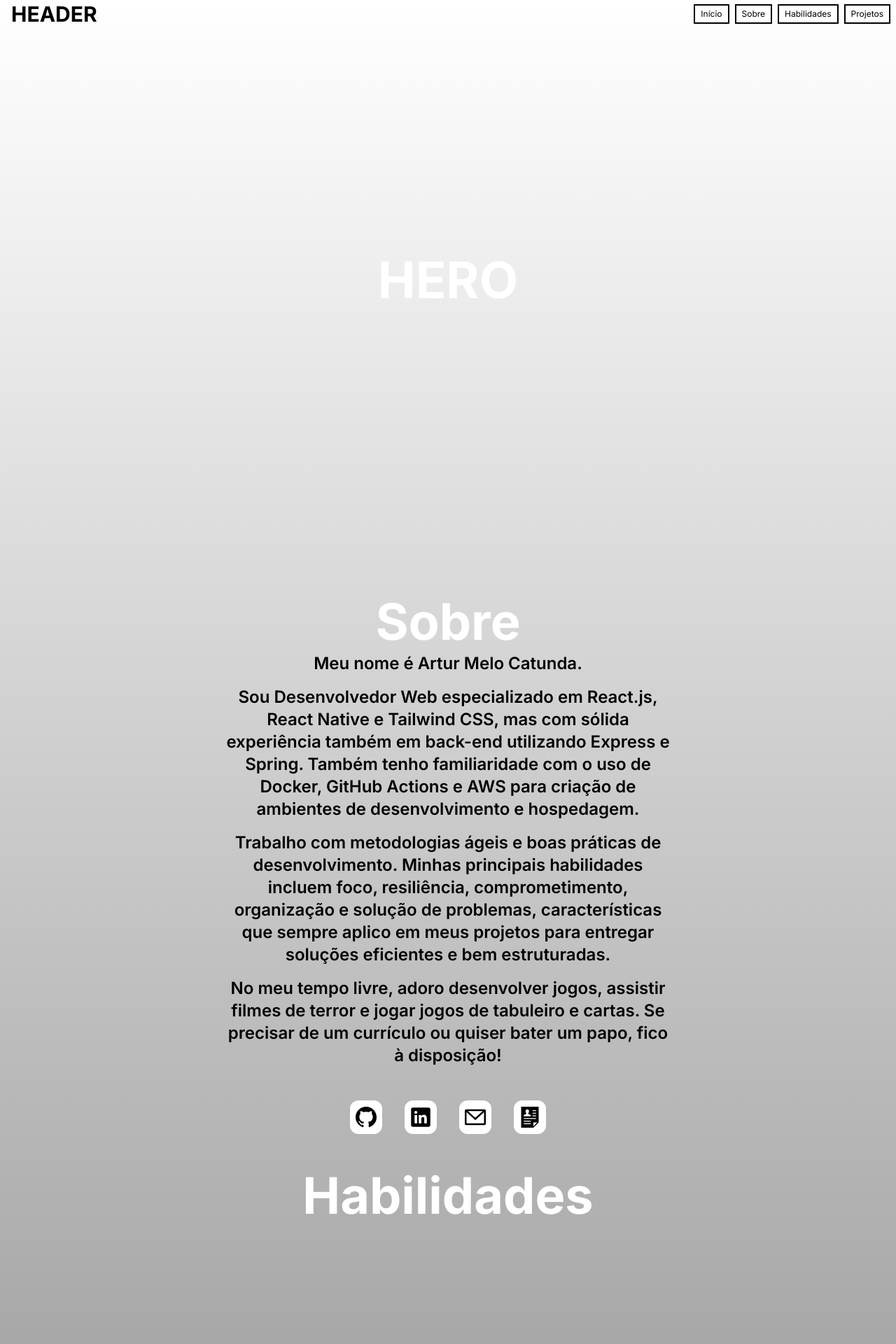
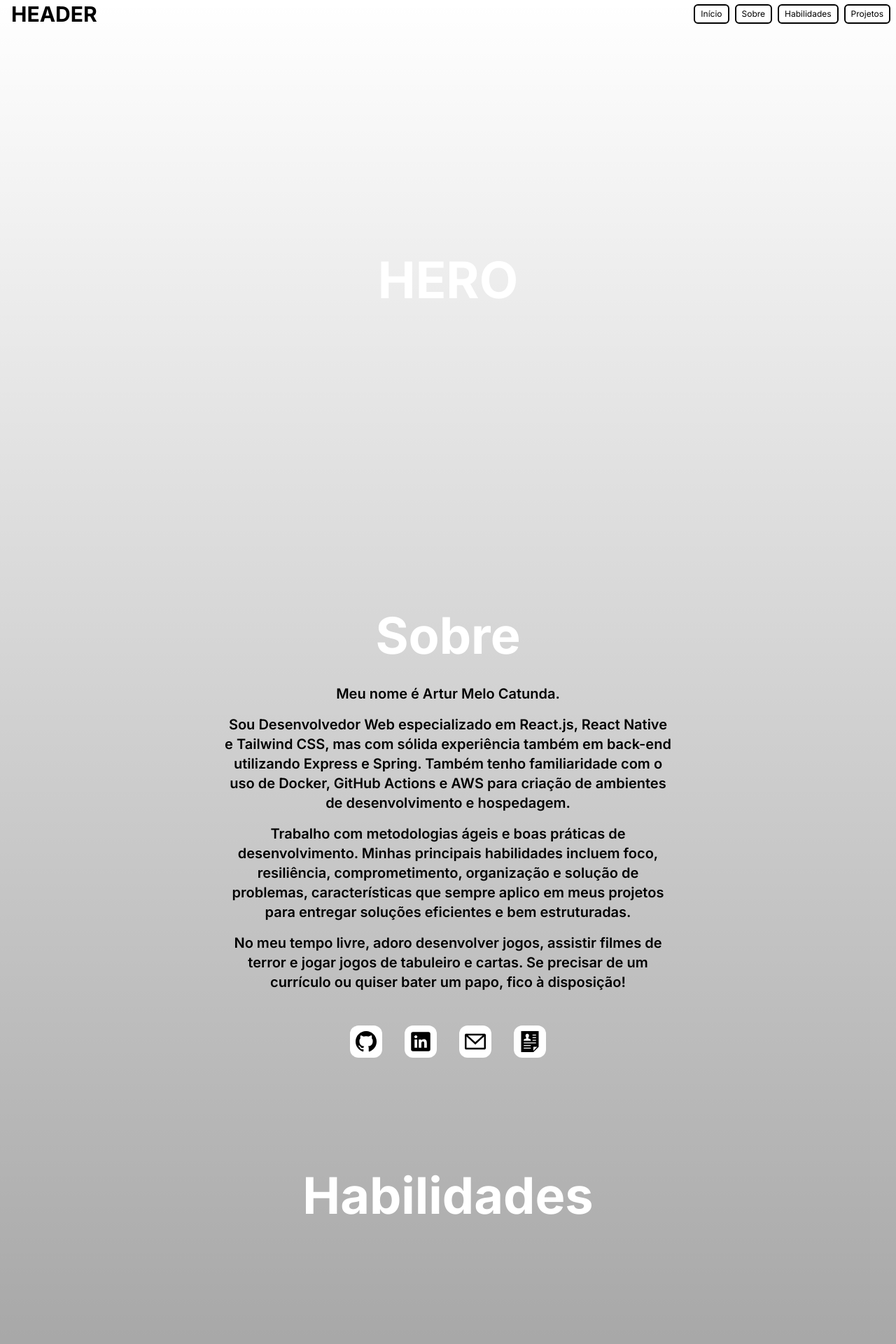
Before and after one commit to Artotz/my-portfolio, a Next.js app: page / in a window 1280 px wide. Shown: the top 1920 px of the page at 70% size. Built offline with nearby package versions, Linux system fonts and the light colour scheme.

Commit message:
updated curriculum and projects

```diff
--- a/app/components/Header.tsx
+++ b/app/components/Header.tsx
@@ -18,8 +18,8 @@ export default function Header(props: HeaderProps) {
         tabIndex={-1}
         className={
           props.headerColor !== "filled"
-            ? "flex p-1 px-2 border-2 duration-500 bg-white text-black border-black hover-hover:hover:bg-black hover-hover:hover:text-white hover-hover:hover:border-white"
-            : "flex p-1 px-2 border-2 duration-500 bg-black text-white border-white hover-hover:hover:bg-white hover-hover:hover:text-black hover-hover:hover:border-black"
+            ? "flex p-1 px-2 border-2 rounded-md duration-500 bg-white text-black border-black hover-hover:hover:bg-black hover-hover:hover:text-white hover-hover:hover:border-white"
+            : "flex p-1 px-2 border-2 rounded-md duration-500 bg-black text-white border-white hover-hover:hover:bg-white hover-hover:hover:text-black hover-hover:hover:border-black"
         }
         onClick={() => {
           document.getElementById(id)?.scrollIntoView();
@@ -57,7 +57,7 @@ export default function Header(props: HeaderProps) {
     <header className="fixed w-full z-[999]">
       <title>{props.title}</title>
       <div
-        className="flex flex-col sticky w-full h-12 top-0 border-black border-b-2 duration-1000 z-[999] overflow-clip"
+        className="flex flex-col sticky w-full h-12 top-0 rounded-b-lg border-black border-b-2 duration-1000 z-[999] overflow-clip"
         style={
           props.headerColor == "filled"
             ? {
@@ -159,7 +159,7 @@ export default function Header(props: HeaderProps) {
       </div>
 
       <div
-        className="flex sm:hidden absolute flex-col w-full h-fit overflow-hidden duration-500"
+        className="flex sm:hidden rounded-b-lg absolute flex-col w-full h-fit overflow-hidden duration-500"
         style={
           isHamburgerOpen
             ? {
--- a/app/sections/AboutSection.tsx
+++ b/app/sections/AboutSection.tsx
@@ -7,7 +7,7 @@ import {
 export default function AboutSection() {
   return (
     <div className="flex flex-col flex-grow justify-center items-center gap-4">
-      <div className="flex flex-col flex-grow sm:w-1/2 px-4 sm:px-0 font-semibold text-sm sm:text-2xl text-center justify-center items-center gap-4">
+      <div className="flex flex-col flex-grow sm:w-1/2 px-4 sm:pb-16 sm:px-0 font-semibold text-sm sm:text-xl text-center justify-center items-center gap-4">
         {[
           <p key={0}>{`Meu nome é Artur Melo Catunda.`}</p>,
           <p
@@ -25,9 +25,13 @@ export default function AboutSection() {
               className="flex"
               key={i}
               initial={{ opacity: 0, y: 20 }}
-              whileInView={{ opacity: 1, y: 0 }}
+              whileInView={{
+                opacity: 1,
+                y: 0,
+                transition: { delay: 0.25 + 0.25, duration: 0.5 },
+              }}
               // viewport={{ once: true }}
-              transition={{ delay: 0.25 + 0.25, duration: 0.5 }}
+              transition={{ delay: 0, duration: 0 }}
             >
               {v}
             </motion.div>
@@ -65,9 +69,13 @@ export default function AboutSection() {
                 className="flex"
                 key={i}
                 initial={{ opacity: 0, y: 20 }}
-                whileInView={{ opacity: 1, y: 0 }}
+                whileInView={{
+                  opacity: 1,
+                  y: 0,
+                  transition: { delay: 1 + 0.05 * i, duration: 0.5 },
+                }}
                 // viewport={{ once: true }}
-                transition={{ delay: 1 + 0.05 * i, duration: 0.5 }}
+                transition={{ delay: 0, duration: 0 }}
               >
                 {v}
               </motion.div>
--- a/app/sections/ProjectSection.tsx
+++ b/app/sections/ProjectSection.tsx
@@ -29,9 +29,13 @@ export default function PortfolioSection(props: PortfolioSectionProps) {
         <motion.div
           className="flex"
           initial={{ opacity: 0, x: -50 }}
-          whileInView={{ opacity: 1, x: 0 }}
+          whileInView={{
+            opacity: 1,
+            x: 0,
+            transition: { delay: scrollDelay + 0.25, duration: 0.5 },
+          }}
           // viewport={{ once: true }}
-          transition={{ delay: scrollDelay + 0.25, duration: 0.5 }}
+          transition={{ delay: 0, duration: 0 }}
         >
           <Image
             src={props.project.image}
@@ -48,9 +52,13 @@ export default function PortfolioSection(props: PortfolioSectionProps) {
         <motion.div
           className="flex text-3xl font-bold text-white text-center justify-center items-center"
           initial={{ opacity: 0, x: 50 }}
-          whileInView={{ opacity: 1, x: 0 }}
+          whileInView={{
+            opacity: 1,
+            x: 0,
+            transition: { delay: scrollDelay + 0.25, duration: 0.5 },
+          }}
           // viewport={{ once: true }}
-          transition={{ delay: scrollDelay + 0.25, duration: 0.5 }}
+          transition={{ delay: 0, duration: 0 }}
           animate
         >
           {props.project.title}
@@ -60,9 +68,13 @@ export default function PortfolioSection(props: PortfolioSectionProps) {
         <motion.div
           className="flex w-full text-xs sm:text-xl text-white text-justify sm:px-4 justify-center items-center"
           initial={{ opacity: 0, x: 50 }}
-          whileInView={{ opacity: 1, x: 0 }}
+          whileInView={{
+            opacity: 1,
+            x: 0,
+            transition: { delay: scrollDelay + 0.25, duration: 0.5 },
+          }}
           // viewport={{ once: true }}
-          transition={{ delay: scrollDelay + 0.25, duration: 0.5 }}
+          transition={{ delay: 0, duration: 0 }}
         >
           {props.project.description}
         </motion.div>
@@ -72,9 +84,13 @@ export default function PortfolioSection(props: PortfolioSectionProps) {
           <motion.div
             className="text-3xl font-bold text-white text-justify px-4"
             initial={{ opacity: 0, x: 50 }}
-            whileInView={{ opacity: 1, x: 0 }}
+            whileInView={{
+              opacity: 1,
+              x: 0,
+              transition: { delay: scrollDelay + 0.25, duration: 0.5 },
+            }}
             // viewport={{ once: true }}
-            transition={{ delay: scrollDelay + 0.25, duration: 0.5 }}
+            transition={{ delay: 0, duration: 0 }}
           >
             {translations.br.PortfolioSection.Technologies}
           </motion.div>
@@ -86,11 +102,18 @@ export default function PortfolioSection(props: PortfolioSectionProps) {
                   key={i}
                   className="flex"
                   initial={{ opacity: 0, y: 20 }}
-                  whileInView={{ opacity: 1, y: 0 }}
+                  whileInView={{
+                    opacity: 1,
+                    y: 0,
+                    transition: {
+                      delay: scrollDelay + 0.25 + i * 0.1,
+                      duration: 0.5,
+                    },
+                  }}
                   // viewport={{ once: true }}
                   transition={{
-                    delay: scrollDelay + 0.25 + i * 0.1,
-                    duration: 0.5,
+                    delay: 0,
+                    duration: 0,
                   }}
                 >
                   {TechnologiesBadge(v)}
@@ -105,9 +128,13 @@ export default function PortfolioSection(props: PortfolioSectionProps) {
           <motion.div
             className="flex"
             initial={{ opacity: 0, y: 50 }}
-            whileInView={{ opacity: 1, y: 0 }}
+            whileInView={{
+              opacity: 1,
+              y: 0,
+              transition: { delay: scrollDelay + 0.25, duration: 0.5 },
+            }}
             // viewport={{ once: true }}
-            transition={{ delay: scrollDelay + 0.25, duration: 0.5 }}
+            transition={{ delay: 0, duration: 0 }}
           >
             <CustomIconButton
               icon="source"
@@ -118,9 +145,13 @@ export default function PortfolioSection(props: PortfolioSectionProps) {
           <motion.div
             className={props.project.demo == "" ? "hidden" : "flex"}
             initial={{ opacity: 0, y: 50 }}
-            whileInView={{ opacity: 1, y: 0 }}
+            whileInView={{
+              opacity: 1,
+              y: 0,
+              transition: { delay: scrollDelay + 0.3, duration: 0.5 },
+            }}
             // viewport={{ once: true }}
-            transition={{ delay: scrollDelay + 0.3, duration: 0.5 }}
+            transition={{ delay: 0, duration: 0 }}
           >
             <CustomIconButton icon="demo" size="30" link={props.project.demo} />
           </motion.div>
--- a/app/utils/projects/projectsList-br.ts
+++ b/app/utils/projects/projectsList-br.ts
@@ -3,6 +3,7 @@ import { ProjectType } from "../types";
 import prismaWebSS from "../../../assets/prismaweb.png";
 import taskAppSS from "../../../assets/taskapp.jpg";
 import myPortfolioSS from "../../../assets/myportfolio.png";
+import operaxSS from "../../../assets/operax.png";
 
 export const projects: ProjectType[] = [
   {
@@ -10,7 +11,8 @@ export const projects: ProjectType[] = [
     image: prismaWebSS.src,
     description:
       "Site de nossa empresa de Soluções Digitais, onde oferecemos serviços de desenvolvimento e manutenção de aplicações, sites, páginas de redes sociais, etc.",
-    demo: "https://prismaweb.com.br/",
+    // demo: "https://prismaweb.com.br/",
+    demo: "",
     source: "https://github.com/WixeI/prisma-web",
     technologies: [
       "Next.js",
@@ -25,6 +27,22 @@ export const projects: ProjectType[] = [
       "Nodemailer",
       "Axios",
       "Jest",
+    ],
+  },
+  {
+    title: "OperaX",
+    image: operaxSS.src,
+    description:
+      "Aplicativo focado em cálculos de produção, eficiência e custos em operações com máquinas e transporte de materiais.",
+    demo: "",
+    source: "https://github.com/Artotz/daniel-calculos-app",
+    technologies: [
+      "React Native",
+      "Typescript",
+      "Expo",
+      "Expo Application Services",
+      "TailwindCSS",
+      "i18n",
     ],
   },
   {
```
Also changed, not shown: assets/operax.png (added), 1 other file (tests, documents, lock files or other folders).
